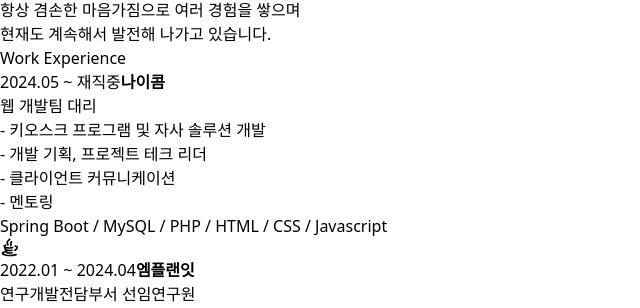
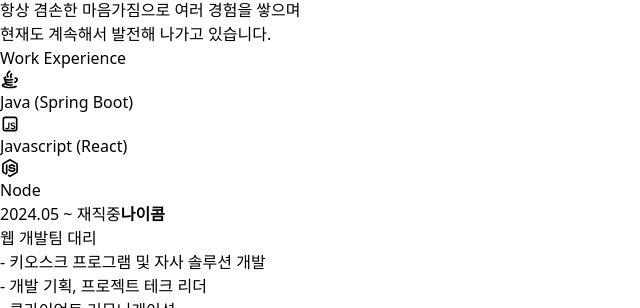
Before and after one commit to codej625/portfolio, a React (Vite) app in the folder portfolio-project/: page / in a window 1280 px wide. Shown: the part 590-898 px from the top of the page, without its empty margins (0-640 px from the left). Built offline with nearby package versions, Linux system fonts and the light colour scheme.

Commit message:
240908 Update css by codej625

```diff
--- a/portfolio-project/src/components/pages/Main.tsx
+++ b/portfolio-project/src/components/pages/Main.tsx
@@ -1,6 +1,6 @@
 // import { useState } from 'react'
 import './../../assets/common.css'
-import { RiJavaLine } from "@remixicon/react";
+import { RiJavaLine, RiJavascriptLine, RiHtml5Line, RiCss3Line, RiNodejsLine } from "@remixicon/react";
 
 export default function Main() {
   return (
@@ -56,6 +56,25 @@
               <div className="lg:max-w-lg">
                 <h1 className="mt-2 text-3xl font-bold tracking-tight text-gray-900 sm:text-4xl">Work Experience</h1>
                 <ul role="list" className="mt-8 space-y-8 text-gray-600">
+                  <li>
+                    <div className='flex'>
+                      <RiJavaLine
+                        size={20}
+                        color="black"
+                      />
+                      <div className='me-2'>Java (Spring Boot)</div>
+                      <RiJavascriptLine
+                        size={20}
+                        color="black"
+                      />
+                      <div className='me-2'>Javascript (React)</div>
+                      <RiNodejsLine
+                        size={20}
+                        color="black"
+                      />
+                      <div className='me-2'>Node</div>
+                    </div>
+                  </li>
                   <li className="pb-12">
                     <div className="flex">
                       <span className="span-width-3">2024.05 ~ 재직중</span>
@@ -70,11 +89,6 @@
                       - 클라이언트 커뮤니케이션<br />
                       - 멘토링
                     </div>
-                    <div>Spring Boot / MySQL / PHP / HTML / CSS / Javascript</div>
-                    <RiJavaLine
-                      size={20}
-                      color="black"
-                    />
                   </li>
                   <li className="pb-12">
                     <div className="flex">
@@ -91,7 +105,6 @@
                       - 서버 관리<br />
                       - 보안 감사 대응
                     </div>
-                    <div>Aapache / MySQL / PHP / HTML / CSS / Javascript</div>
                   </li>
                   <li className="">
                     <div className='flex'>
@@ -108,7 +121,6 @@
                       - 데이터 관리<br />
                       - 영향도 분석 및 모니터링
                     </div>
-                    <div>Aapache / MySQL / PHP / HTML / CSS / Javascript</div>
                   </li>
                 </ul>
               </div>
```
